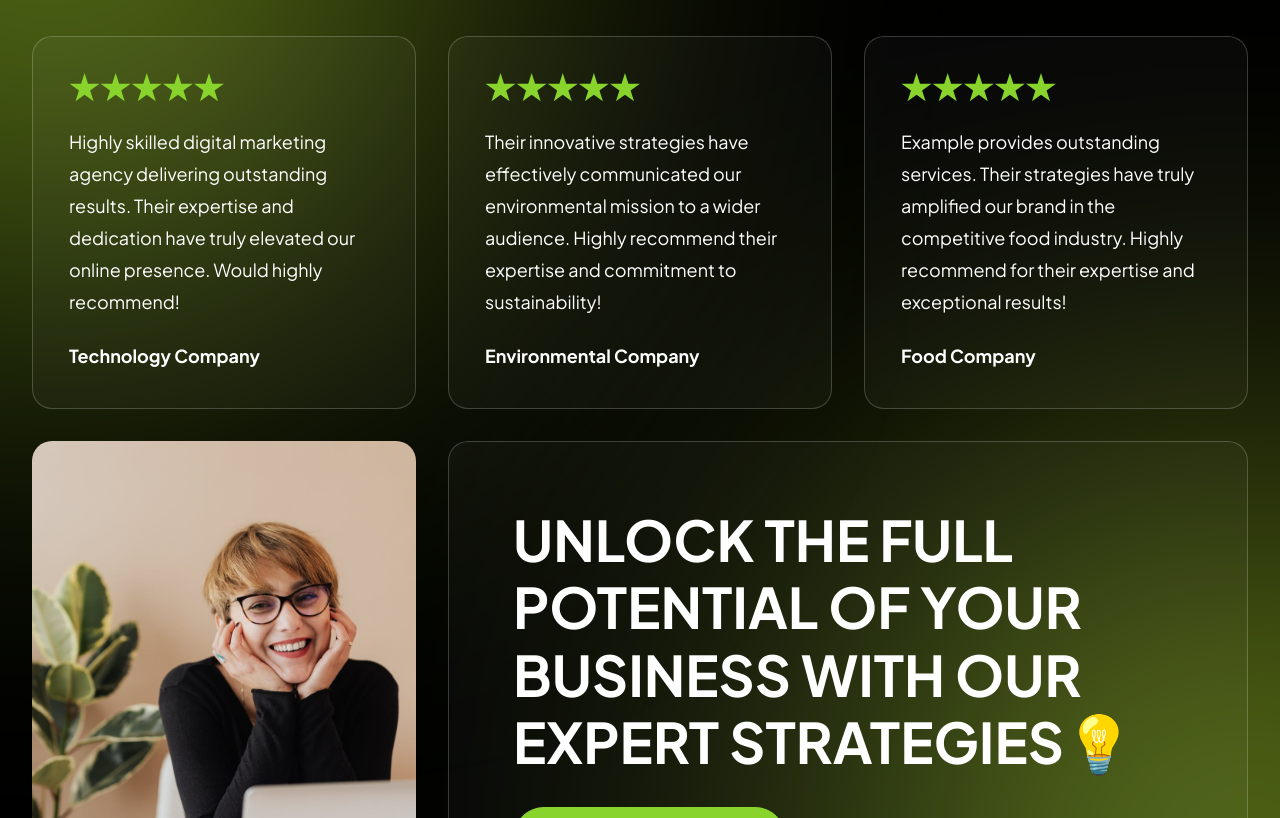
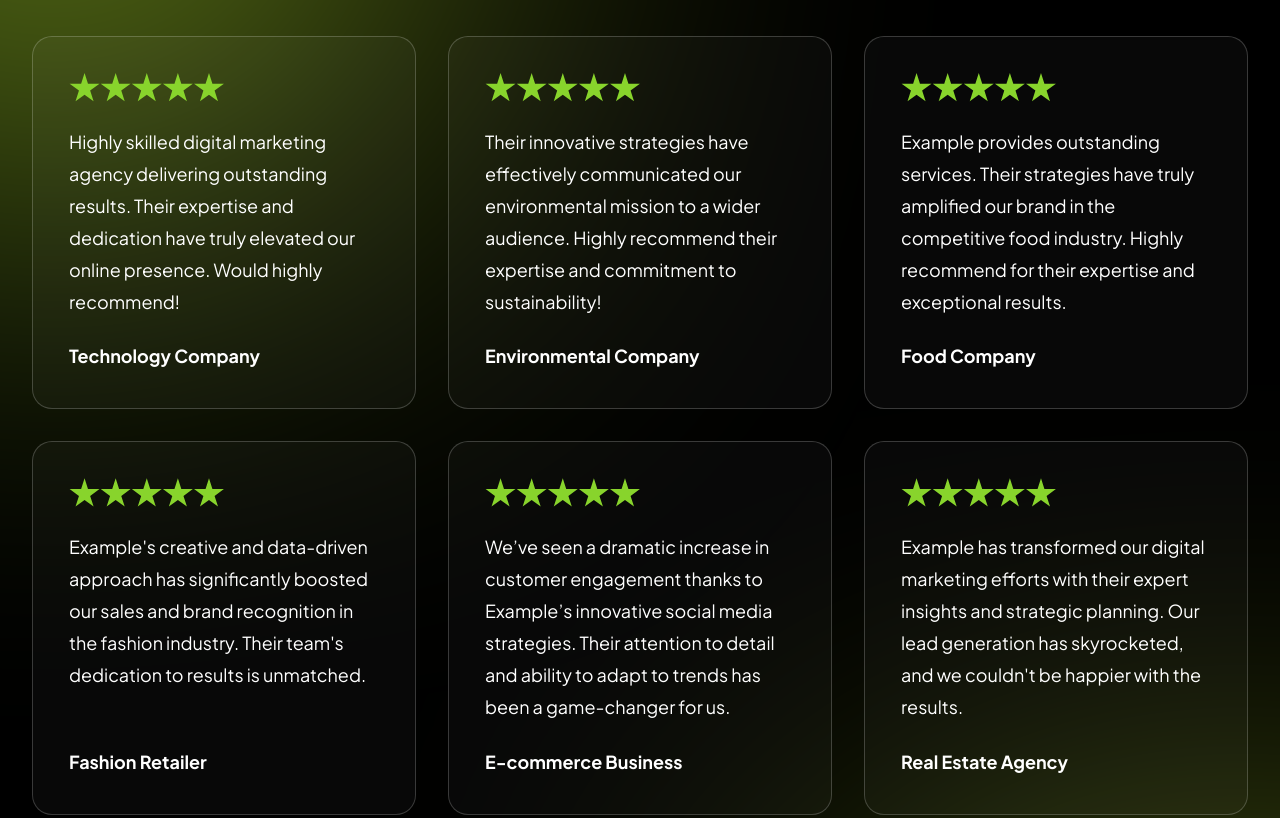
Before and after one commit to SnayderRodrigues/digital-marketing-agency-example, a plain HTML site: page index.html in a window 1280 px wide. Shown: the part 4800-5618 px from the top of the page. Drawn offline with Linux system fonts and the light colour scheme; a script that the page names is missing.

Commit message:
update: reviews section styles

```diff
--- a/index.html
+++ b/index.html
@@ -559,10 +559,62 @@
               <div class="reviews__card-comment">
                 Example provides outstanding services. Their strategies have
                 truly amplified our brand in the competitive food industry.
-                Highly recommend for their expertise and exceptional results!
+                Highly recommend for their expertise and exceptional results.
               </div>
               <div class="reviews__card-author">
                 <strong>Food Company</strong>
+              </div>
+            </div>
+            <div class="reviews__card">
+              <div class="reviews__card-stars">
+                <span class="reviews__card-star"></span>
+                <span class="reviews__card-star"></span>
+                <span class="reviews__card-star"></span>
+                <span class="reviews__card-star"></span>
+                <span class="reviews__card-star"></span>
+              </div>
+              <div class="reviews__card-comment">
+                Example's creative and data-driven approach has significantly
+                boosted our sales and brand recognition in the fashion industry.
+                Their team's dedication to results is unmatched.
+              </div>
+              <div class="reviews__card-author">
+                <strong>Fashion Retailer</strong>
+              </div>
+            </div>
+            <div class="reviews__card">
+              <div class="reviews__card-stars">
+                <span class="reviews__card-star"></span>
+                <span class="reviews__card-star"></span>
+                <span class="reviews__card-star"></span>
+                <span class="reviews__card-star"></span>
+                <span class="reviews__card-star"></span>
+              </div>
+              <div class="reviews__card-comment">
+                We’ve seen a dramatic increase in customer engagement thanks to
+                Example’s innovative social media strategies. Their attention to
+                detail and ability to adapt to trends has been a game-changer
+                for us.
+              </div>
+              <div class="reviews__card-author">
+                <strong>E-commerce Business</strong>
+              </div>
+            </div>
+            <div class="reviews__card">
+              <div class="reviews__card-stars">
+                <span class="reviews__card-star"></span>
+                <span class="reviews__card-star"></span>
+                <span class="reviews__card-star"></span>
+                <span class="reviews__card-star"></span>
+                <span class="reviews__card-star"></span>
+              </div>
+              <div class="reviews__card-comment">
+                Example has transformed our digital marketing efforts with their
+                expert insights and strategic planning. Our lead generation has
+                skyrocketed, and we couldn't be happier with the results.
+              </div>
+              <div class="reviews__card-author">
+                <strong>Real Estate Agency</strong>
               </div>
             </div>
           </div>
@@ -580,8 +632,8 @@
           />
           <div class="call-to-action__content">
             <h2 class="call-to-action__headline">
-              Unlock the full potential of your business with our expert
-              strategies💡
+              Unlock the full potential of your business with our
+              <span class="text-gradient"> expert strategies</span>
             </h2>
             <a href="#contact" class="button call-to-action__button"
               >Request A Free Proposal</a
@@ -852,7 +904,9 @@
             <strong>Navigation</strong>
             <a href="#home">Home</a>
             <a href="#about">About</a>
-            <a href="#services">Our Services</a>
+            <a href="#work">Work</a>
+            <a href="#services">Services</a>
+            <a href="#pricing">Pricing</a>
             <a href="#faq">FAQ</a>
             <a href="#contact">Contact</a>
           </div>
--- a/scss/components/_reviews.scss
+++ b/scss/components/_reviews.scss
@@ -25,18 +25,16 @@
   }
   &__cards-wrapper {
     width: 100%;
-    height: fit-content;
-    display: flex;
-    // align-items: center;
-    justify-content: space-between;
+    display: grid;
+    grid-template-columns: repeat(3, 1fr);
+    grid-auto-rows: 1fr;
     gap: 2rem;
 
+    @include u.breakpoint-down(midlarge) {
+      grid-template-columns: repeat(2, 1fr);
+    }
     @include u.breakpoint-down(small) {
-      flex-direction: column;
-    }
-    @include u.breakpoint-down(midlarge) {
-      flex-direction: column;
-      gap: 2rem;
+      grid-template-columns: repeat(1, 1fr);
     }
   }
   &__card {
@@ -45,9 +43,9 @@
     width: 100%;
     min-width: 280px;
     min-height: 100%;
-    background: rgba(255, 255, 255, .03);
+    background: rgba(255, 255, 255, 0.03);
     // backdrop-filter: blur(10px);
-    border: 1px solid rgba(255, 255, 255, .2);
+    border: 1px solid rgba(255, 255, 255, 0.2);
     padding: 36px;
     border-radius: 1.25rem;
 
@@ -63,6 +61,13 @@
     }
     @include u.breakpoint-down(xsmall) {
       padding: 24px;
+    }
+  }
+  &__card:nth-of-type(4),
+  &__card:nth-of-type(5),
+  &__card:nth-of-type(6) {
+    @include u.breakpoint-down(small) {
+      display: none;
     }
   }
   &__card-stars {
```
Also changed, not shown: dist/style.css, 1 other file.
